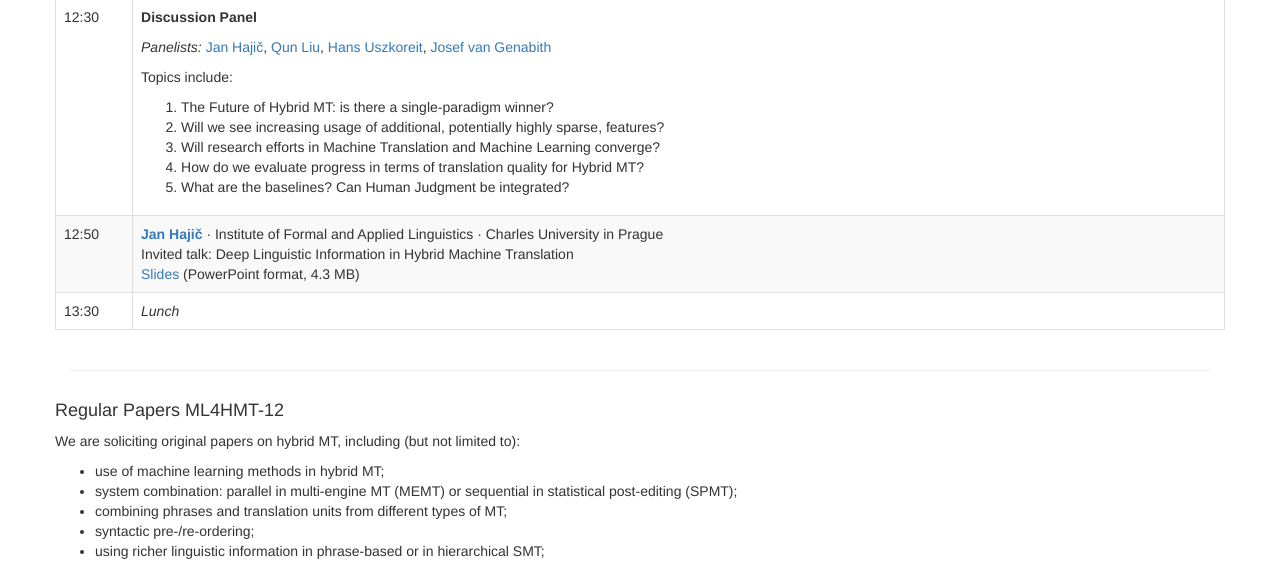
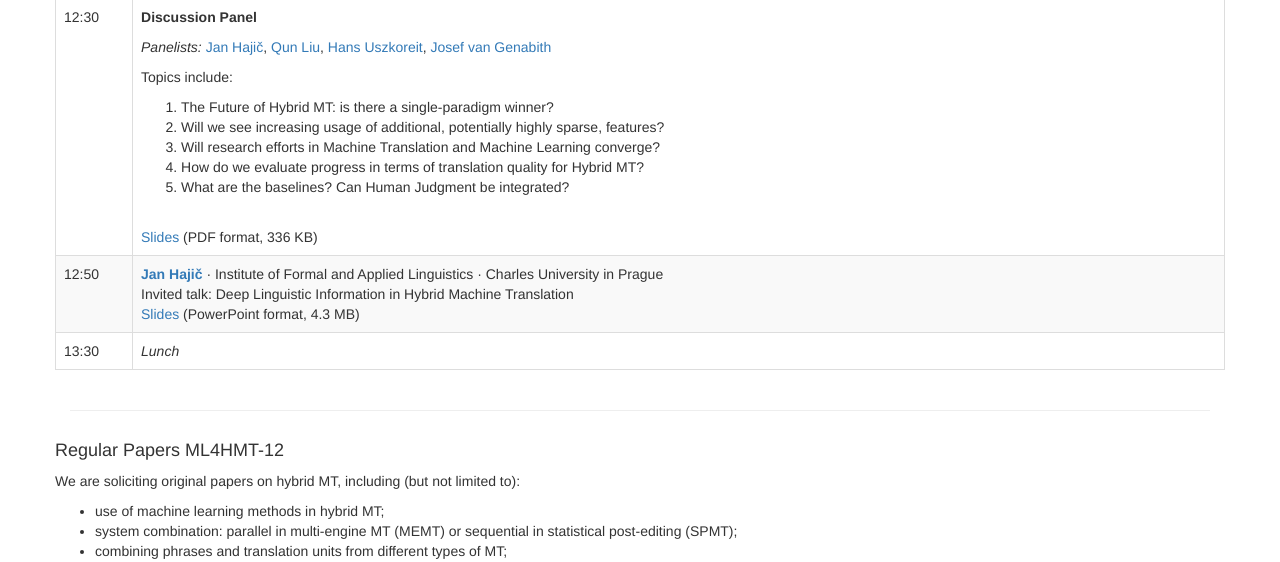
Before and after one commit to cfedermann/ML4HMT-Workshop, a Django app: page / in a window 1280 px wide. Shown: the part 1418-1980 px from the top of the page. Run offline with Django 3.2, Linux system fonts and the light colour scheme; some libraries are stand-ins or nearby versions.

Commit message:
Added slides for panel discussion.

```diff
--- a/ml4hmt/templates/program.html
+++ b/ml4hmt/templates/program.html
@@ -50,7 +50,7 @@
             <li>How do we evaluate progress in terms of translation quality for Hybrid MT?</li>
 
             <li>What are the baselines? Can Human Judgment be integrated?</li>
-          </ol></td>
+          </ol><br/><a href="http://www.dfki.de/~cfedermann/ML4HMT/ML4HMT-2012-panel-discussion-slides.ppt">Slides</a> (PDF format, 336 KB)</td>
         </tr>
         <tr>
           <td>12:50</td><td><strong><a href="http://ufal.mff.cuni.cz/~hajic/">Jan Haji&ccaron;</a></strong> &middot; Institute of Formal and Applied Linguistics &middot; Charles University in Prague<br/>Invited talk: Deep Linguistic Information in Hybrid Machine Translation<br/><a href="http://www.dfki.de/~cfedermann/ML4HMT/ML4HMT-2012-jan-hajic-invited-talk-slides.ppt">Slides</a> (PowerPoint format, 4.3 MB)</td>
```
